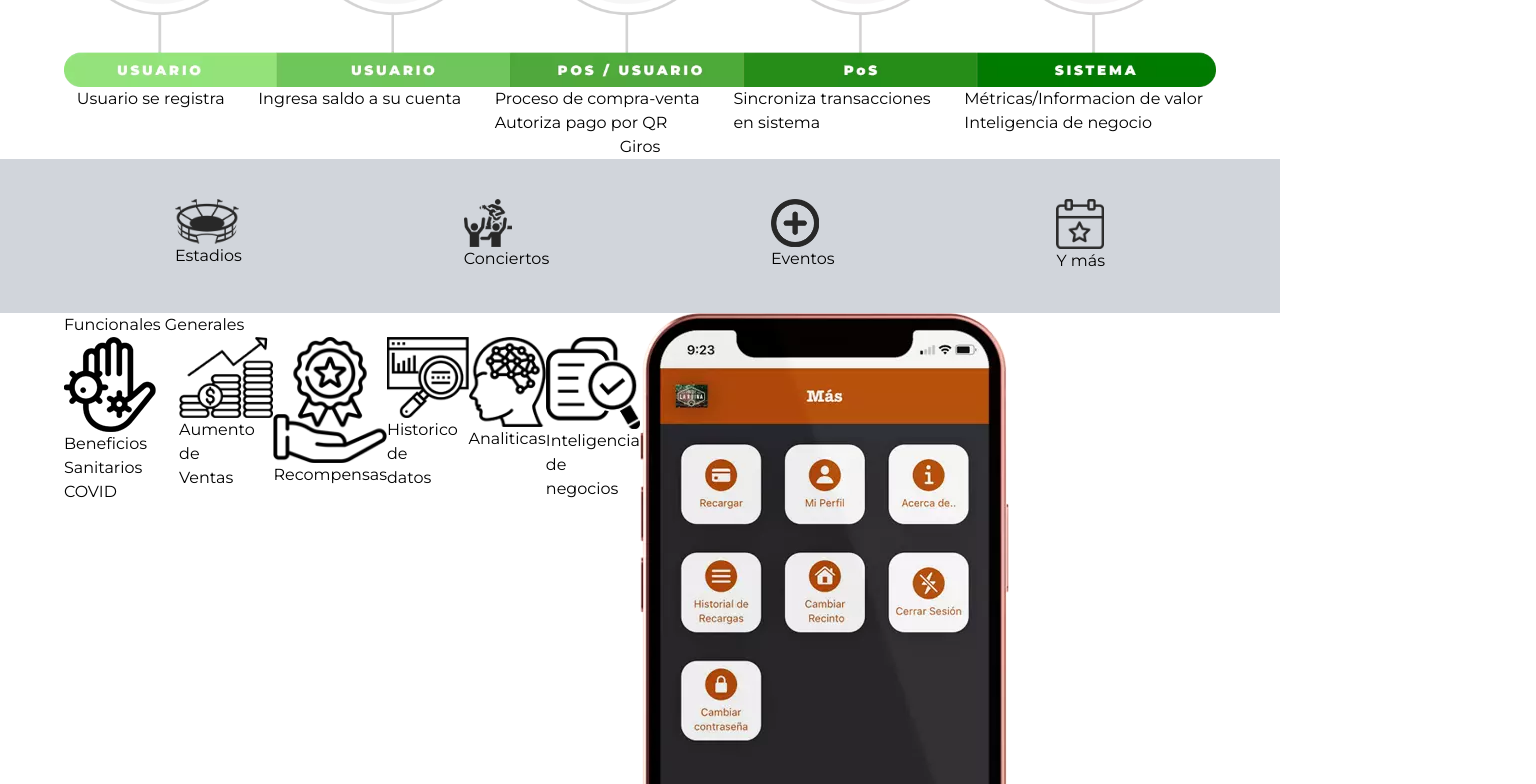
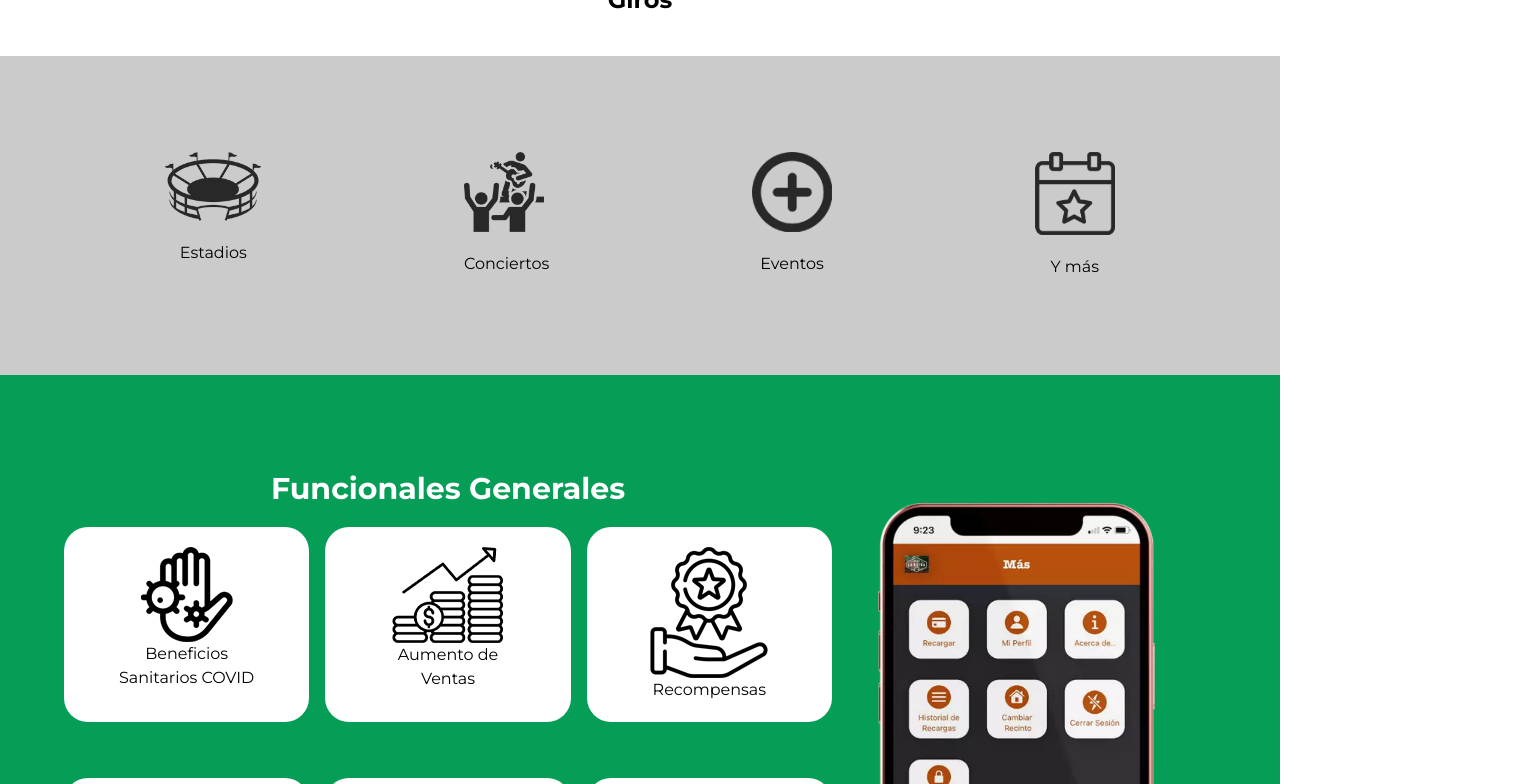
Before and after one commit to Joshwawo/promopixeles-web, a React (Vite) app: page /cashless in a window 1280 px wide. Shown: the part 1880-2664 px from the top of the page, 1536 px wide, since content can reach past the window. Built offline with nearby package versions, Linux system fonts and the light colour scheme.

Commit message:
cashless semidone

```diff
--- a/src/components/Cashless/Banner.jsx
+++ b/src/components/Cashless/Banner.jsx
@@ -6,10 +6,10 @@ import verSaldo from "../../img/Cashless/Capa_25.webp";
 const Banner = () => {
   return (
     <div className="h-1/2 mb-5 bg-bg">
-      <div className="container-95 md:flex py-16">
+      <div className="container-95 container-80 md:flex py-16">
         <div className="derecha md:w-1/2 mb-2">
           <div className="">
-            <p className=" text-xl md:text-2xl text-white mb-10">Productos de sofware</p>
+            <p className=" text-xl md:text-2xl text-white mb-10">Productos de Software</p>
             <img src={logo} alt="Logo cashless" className=" mb-5 mx-auto xl:m-5 w-42" />
             <p className=" text-white text-lg mb-7">
               con Cashless incrementa tus beneficios y facilita la gestión de
@@ -19,8 +19,8 @@ const Banner = () => {
           </div>
         </div>
         <div className="izquierda md:w-1/2 md:flex ">
+          <img src={login} alt="Login app " className=" xl:w-[60%]" />
           <img src={verSaldo} alt="Ver Saldo" className=" hidden xl:block " />
-          <img src={login} alt="Login app " className=" " />
         </div>
       </div>
     </div>
--- a/src/components/Cashless/Body.jsx
+++ b/src/components/Cashless/Body.jsx
@@ -3,16 +3,24 @@ import cajero from "../../img/Cashless/Objeto_inteligente_vectorial.webp";
 
 const Body = () => {
   return (
-    <div className="my-32">
+    <div className="my-24">
       <div className="items md:flex container-95">
         <div className="derecha w-full  md:mr-5">
-          <img src={cajero} alt="Cajero" className=" w-[60%] md:w-[90%] mx-auto "/>
+          <img
+            src={cajero}
+            alt="Cajero"
+            className=" w-[60%] md:w-[90%] xl:w-[60%] mx-auto "
+          />
         </div>
-        <div className="inzquierda w-full ">
-          <p className="monserrat-bold  text-center md:text-start text-2xl">App de Pago libre</p>
-          <p className="monserrat-bold  text-center md:text-start text-2xl">De Efectivo </p>
-          <div className="">
+        <div className="inzquierda w-full mt-10 md:m-0">
+          <p className="monserrat-bold  text-center md:text-start text-2xl">
+            App de Pago libre
+          </p>
+          <p className="monserrat-bold  text-center md:text-start text-2xl">
+            De Efectivo{" "}
+          </p>
 
+          <div className="1 mb-5 mt-5">
             <p className="monserrat-semibold ">
               <span className=" font-bold text-2xl">· </span>Minimiza o elimina
               la gestión del efectivo
@@ -21,6 +29,9 @@ const Body = () => {
               Centraliza en un solo punto la gestión del dinero gracias a
               nuestros puntos de recarga desde tu mismo móvil.
             </p>
+          </div>
+
+          <div className="2 mb-5">
             <p className="monserrat-semibold ">
               <span className=" font-bold text-2xl">· </span>Aumento de ventas
             </p>
@@ -29,6 +40,8 @@ const Body = () => {
               conexión a internet el sistema sigue trabajando sin ningún tipo de
               problema.
             </p>
+          </div>
+          <div className="3">
             <p className="monserrat-semibold ">
               <span className=" font-bold text-2xl">· </span>Ingreso a diversos
               mercados
--- a/src/components/Cashless/CasoDeUso.jsx
+++ b/src/components/Cashless/CasoDeUso.jsx
@@ -1,16 +1,13 @@
-import  casodeuso  from "../../img/Cashless/recopilacion-de-datos.webp";
+import  casodeuso  from "../../img/Cashless/casoDeUso.webp";
 
 const CasoDeUso = () => {
   return (
-    <div className="w-full container-95">
+    <div className="w-full">
       <p className=" monserrat-bold text-center text-2xl">Caso de usos</p>
-      <img src={casodeuso} alt="Caso de uso" className="w-full" />
-      <div className="items flex justify-around gap-2">
-       <p>Usuario se registra</p>
-       <p>Ingresa saldo a su cuenta</p>
-       <p>Proceso de compra-venta <br />Autoriza pago por QR</p>
-       <p>Sincroniza transacciones <br />en sistema</p>
-       <p>Métricas/Informacion de valor <br />Inteligencia de negocio</p>
+      <div className="">
+        <img src={casodeuso} alt="Caso de uso" className="w-full xl:w-[90%] mx-auto" />
+      </div>
+      <div className="items md:flex justify-around gap-2 text-center monserrat-regular">
       </div>
     </div>
   );
--- a/src/components/Cashless/Generales.jsx
+++ b/src/components/Cashless/Generales.jsx
@@ -1,52 +1,62 @@
-import beneficios from '../../img/Cashless/Capa_16.webp'
-import aumentoVentas from '../../img/Cashless/Capa_17.webp'
-import Recompensas from '../../img/Cashless/Capa_18.webp'
-import historialDatos from '../../img/Cashless/Capa_19.webp'
-import analiticas from '../../img/Cashless/Capa_20.webp'
-import intelNegocios from '../../img/Cashless/Capa_21.webp'
-import celGrande from '../../img/Cashless/Capa_27.webp'
-import celChikito from '../../img/Cashless/Capa_28.webp'
+import beneficios from "../../img/Cashless/Capa_16.webp";
+import aumentoVentas from "../../img/Cashless/Capa_17.webp";
+import Recompensas from "../../img/Cashless/Capa_18.webp";
+import historialDatos from "../../img/Cashless/Capa_19.webp";
+import analiticas from "../../img/Cashless/Capa_20.webp";
+import intelNegocios from "../../img/Cashless/Capa_21.webp";
+import celGrande from "../../img/Cashless/Capa_27.webp";
+import celChikito from "../../img/Cashless/Capa_28.webp";
 const Generales = () => {
   return (
-    <div className='items flex container-95'>
-        <div className="izquierda w-1/2">
-            <p>Funcionales Generales</p>
-            <div className="items-icons flex ">
-                <div className="img1">
-                    <img src={beneficios} alt="Beneficios" />
-                    <p>Beneficios <br />Sanitarios COVID</p>
-
+    <div className="bg-[#069D57] ">
+      <div className="items md:flex container-95">
+        <div className="izquierda md:w-2/3 pt-12 md:pt-24">
+          <p className="monserrat-bold text-center text-white text-3xl ">Funcionales Generales</p>
+          <div className="items-icons   grid grid-cols-2 xl:grid-cols-3 gap-4 ">
+            <div className="img1 bg-[#FFFFFF] my-5 rounded-3xl py-5 px-5 xl:px-12 ">
+              <img src={beneficios} alt="Beneficios"  className="mx-auto"/>
+              <p className="text-center">
+                Beneficios <br />
+                Sanitarios COVID
+              </p>
             </div>
-                <div className="img2">
-                    <img src={aumentoVentas} alt="" />
-                    <p>Aumento de <br />Ventas</p>
+            <div className="img2 bg-[#FFFFFF] my-5 rounded-3xl py-5 px-5 xl:px-12 ">
+              <img src={aumentoVentas} alt=" Aumento de ventas"  className="mx-auto"/>
+              <p className="text-center">
+                Aumento de <br />
+                Ventas
+              </p>
             </div>
-                <div className="img2">
-                    <img src={Recompensas} alt="" />
-                    <p>Recompensas</p>
+            <div className="img2 bg-[#FFFFFF] my-5 rounded-3xl py-5 px-5 xl:px-12 ">
+              <img src={Recompensas} alt="Recompensas"  className="mx-auto"/>
+              <p className="text-center">Recompensas</p>
             </div>
-                <div className="img2">
-                    <img src={historialDatos} alt="" />
-                    <p>Historico de <br />datos</p>
-                </div><div className="img2">
-                    <img src={analiticas} alt="" />
-                    <p>Analiticas</p>
-                </div><div className="img2">
-                    <img src={intelNegocios} alt="" />
-                    <p>Inteligencia <br /> de negocios</p>
+            <div className="img2 bg-[#FFFFFF] my-5 rounded-3xl py-5 px-5 xl:px-12 ">
+              <img src={historialDatos} alt="Historial de datos"  className="mx-auto"/>
+              <p className="text-center">
+                Historico de <br />
+                datos
+              </p>
             </div>
-
+            <div className="img2 bg-[#FFFFFF] my-5 rounded-3xl py-5 px-5 xl:px-12 ">
+              <img src={analiticas} alt="Analiticas"  className="mx-auto"/>
+              <p className="text-center">Analiticas</p>
             </div>
-
-        </div>
-        <div className="derecha w-1/2">
-            <img src={celGrande} alt="Celular Grande" />
-            <img src={celChikito} alt="Celular Chikito" />
-
-
+            <div className="img2 bg-[#FFFFFF] my-5 rounded-3xl py-5 px-5 xl:px-12 ">
+              <img src={intelNegocios} alt="Inteligencia de negocios"  className="mx-auto"/>
+              <p className="text-center">
+                Inteligencia <br /> de negocios
+              </p>
             </div>
           </div>
-  )
-}
+        </div>
+        <div className="derecha flex">
+          <img src={celGrande} alt="Celular Grande" className=" mx-auto md:w-[90%] md:h-[70%] md:mt-44 xl:w-[75%] xl:mt-32 xl:h-[80%] " />
+          <img src={celChikito} alt="Celular Chikito" className=" hidden md" />
+        </div>
+      </div>
+    </div>
+  );
+};
 
-export default Generales
+export default Generales;
--- a/src/components/Cashless/Giros.jsx
+++ b/src/components/Cashless/Giros.jsx
@@ -4,32 +4,29 @@ import circulo from "../../img/Cashless/pluis_circle.webp";
 import evento from "../../img/Cashless/evento.webp";
 const Giros = () => {
   return (
-    <div className=" ">
-      <p className="text-center">Giros</p>
-      <div className="bg-gray-300">
-        <div className="flex justify-around  py-10 container-95">
+    <div className=" mt-10">
+      <p className="monserrat-bold text-center text-2xl mb-10">Giros</p>
+      <div className="bg-[#CBCBCB]">
+        <div className="flex justify-around py-14 md:py-24 container-95 text-center mon-regular">
           <div>
-            <img src={estadio} alt="Icono estadio" className=" w-16 " />
-              <p>Estadios</p>
-          </div>
-         <div>
-           <img src={concierto} alt="Icono estadio" className=" w-12 " />
-           <p>Conciertos</p>
-         </div>
-          <div>
-            <img src={circulo} alt="Icono estadio" className=" w-12 " />
-            <p>Eventos</p>
+            <img src={estadio} alt="Icono estadio" className=" w-16 xl:w-24 " />
+            <p className="mt-5">Estadios</p>
           </div>
           <div>
-            <img src={evento} alt="Icono estadio" className=" w-12 " />
-            <p>Y más</p>
+            <img src={concierto} alt="Icono estadio" className=" w-12 xl:w-20" />
+            <p className="mt-5">Conciertos</p>
           </div>
-
-
+          <div>
+            <img src={circulo} alt="Icono estadio" className=" w-12 xl:w-20" />
+            <p className="mt-5">Eventos</p>
+          </div>
+          <div>
+            <img src={evento} alt="Icono estadio" className=" w-12 xl:w-20" />
+            <p className="mt-5">Y más</p>
+          </div>
         </div>
       </div>
     </div>
-
   );
 };
 
```
Also changed, not shown: src/index.css (+28 -27 lines), src/img/Cashless/CasoDeUso.webp (added). Lines whose indentation alone changed are shown as unchanged.
